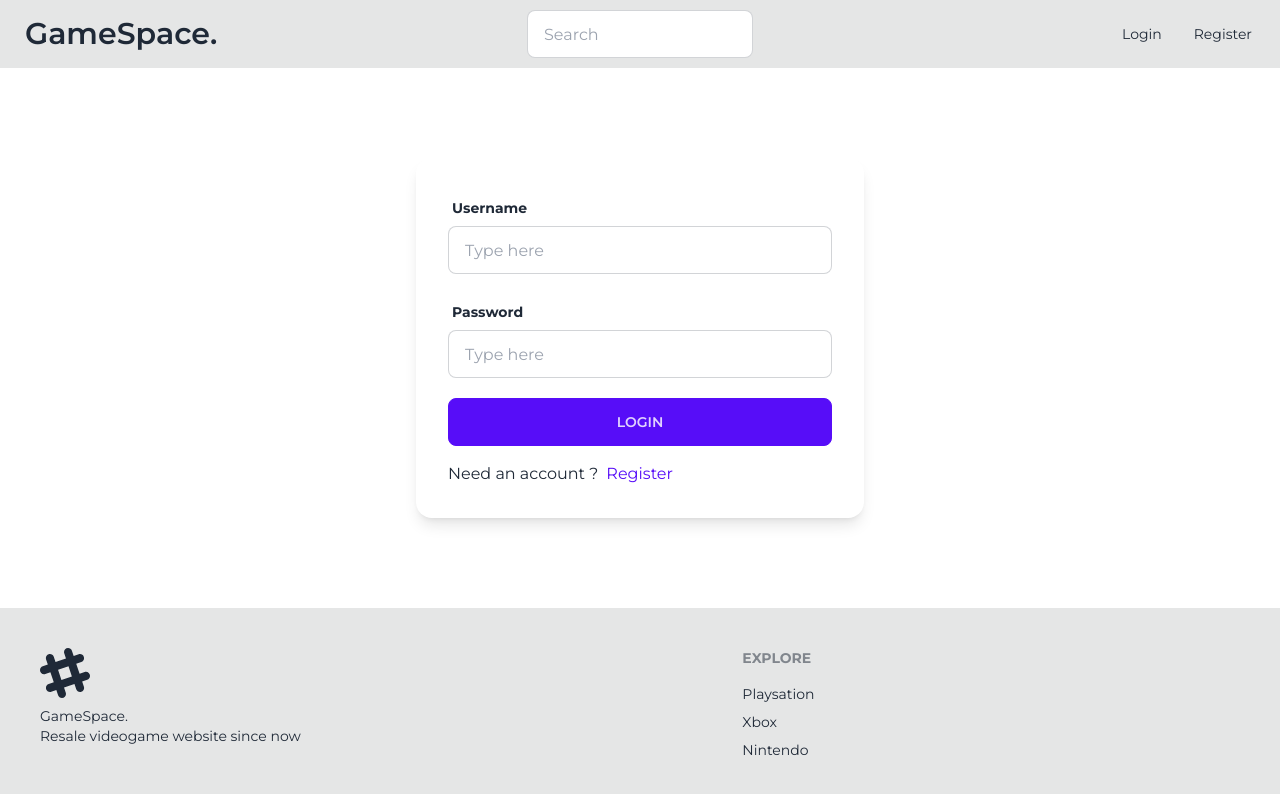
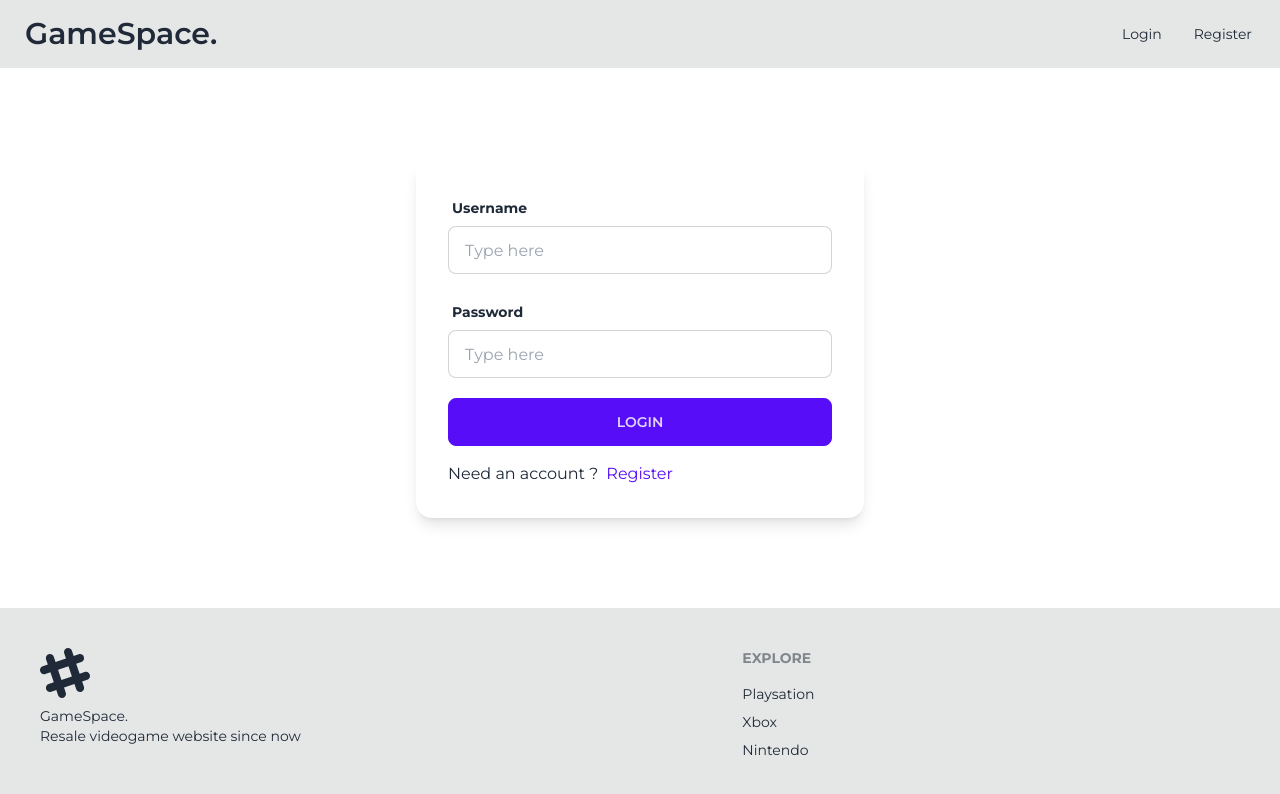
Before and after one commit to clement-jny/gamespace, a Next.js app: page /login in a window 1280 px wide. Shown: the top 794 px of the page. Built offline with nearby package versions, Linux system fonts and the light colour scheme; no server answers.

Commit message:
refactor: :fire: Remove search bar
Remove search bar in header component

```diff
--- a/components/Header.tsx
+++ b/components/Header.tsx
@@ -12,12 +12,6 @@ export const Header = async () => {
 				<div className='navbar bg-base-300'>
 					<div className='navbar-start'>
 						<Link href='/' className='btn btn-ghost normal-case text-3xl'>GameSpace.</Link>
-					</div>
-
-					<div className='navbar-center'>
-						<div className='form-control'>
-							<input type='text' placeholder='Search' className='input input-bordered w-24 md:w-auto' />
-						</div>
 					</div>
 
 					<div className='navbar-end'>
```
